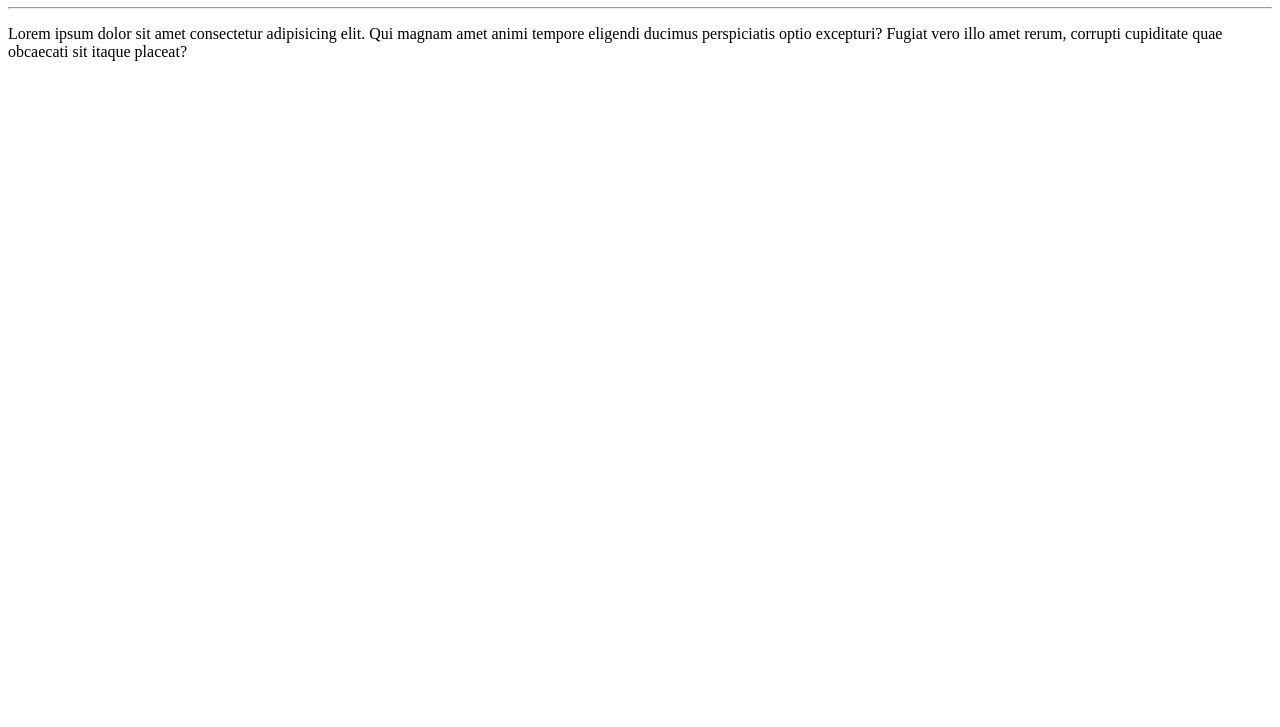
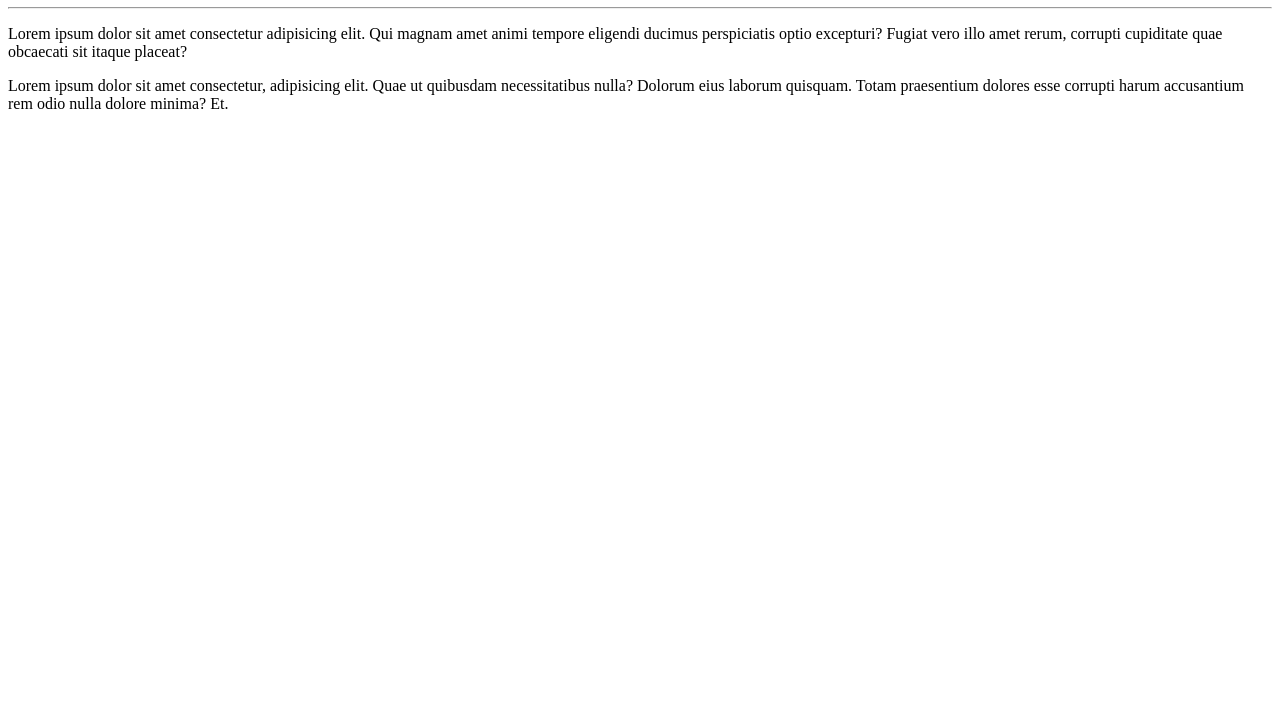
Before and after one commit to talysonl/Git-Github, a plain HTML site: page site-exemplo/index.html in a window 1280 px wide. Shown: the part 73-800 px from the top of the page. Drawn offline with Linux system fonts and the light colour scheme.

Commit message:
Adicionei outro paragrafo

```diff
--- a/site-exemplo/index.html
+++ b/site-exemplo/index.html
@@ -9,5 +9,6 @@
     <h1>Olá mundo!</h1>
     <hr>
     <p>Lorem ipsum dolor sit amet consectetur adipisicing elit. Qui magnam amet animi tempore eligendi ducimus perspiciatis optio excepturi? Fugiat vero illo amet rerum, corrupti cupiditate quae obcaecati sit itaque placeat?</p>
+    <p>Lorem ipsum dolor sit amet consectetur, adipisicing elit. Quae ut quibusdam necessitatibus nulla? Dolorum eius laborum quisquam. Totam praesentium dolores esse corrupti harum accusantium rem odio nulla dolore minima? Et.</p>
 </body>
 </html>
```
